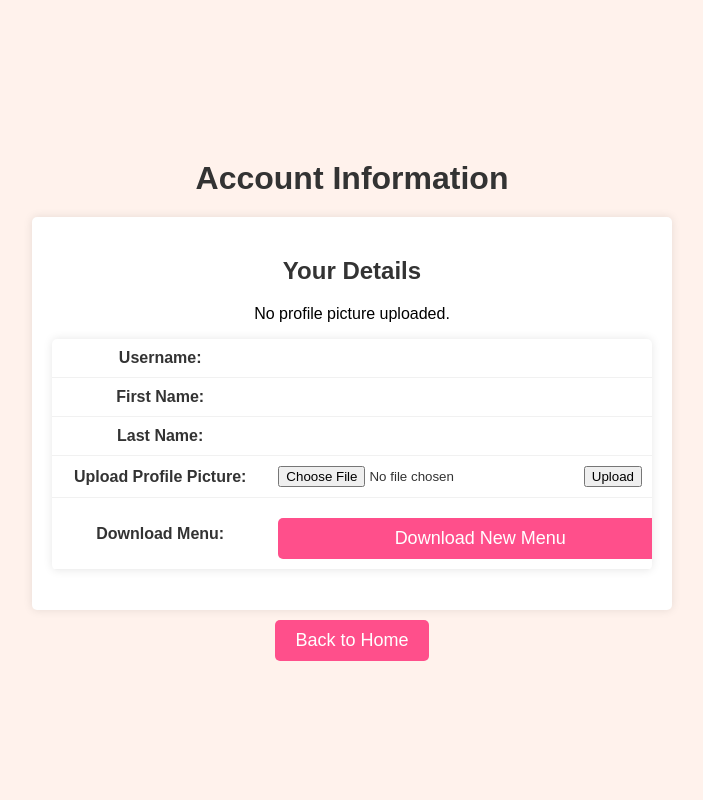
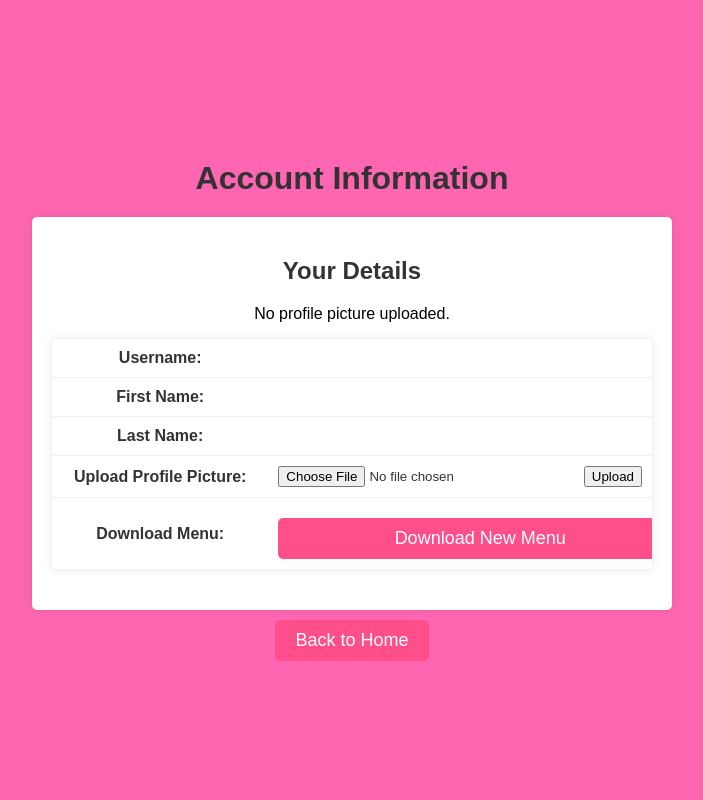
Before and after one commit to kamishaga44/cake_shop, a Python web app: template templates/account.html in a window 1280 px wide. Shown: the whole page, without its empty margins (288-991 px from the left). Run offline with Jinja, Linux system fonts and the light colour scheme; the template is opened without the code that fills it, so the values that code supplies are empty.

Commit message:
Добавила изменения в файл account.html

```diff
--- a/templates/account.html
+++ b/templates/account.html
@@ -7,7 +7,7 @@
     <style>
         body {
             font-family: Arial, sans-serif;
-            background-color: #fff2ec;
+            background-color: #ff66b2;
             margin: 0;
             padding: 0;
             display: flex;
```
